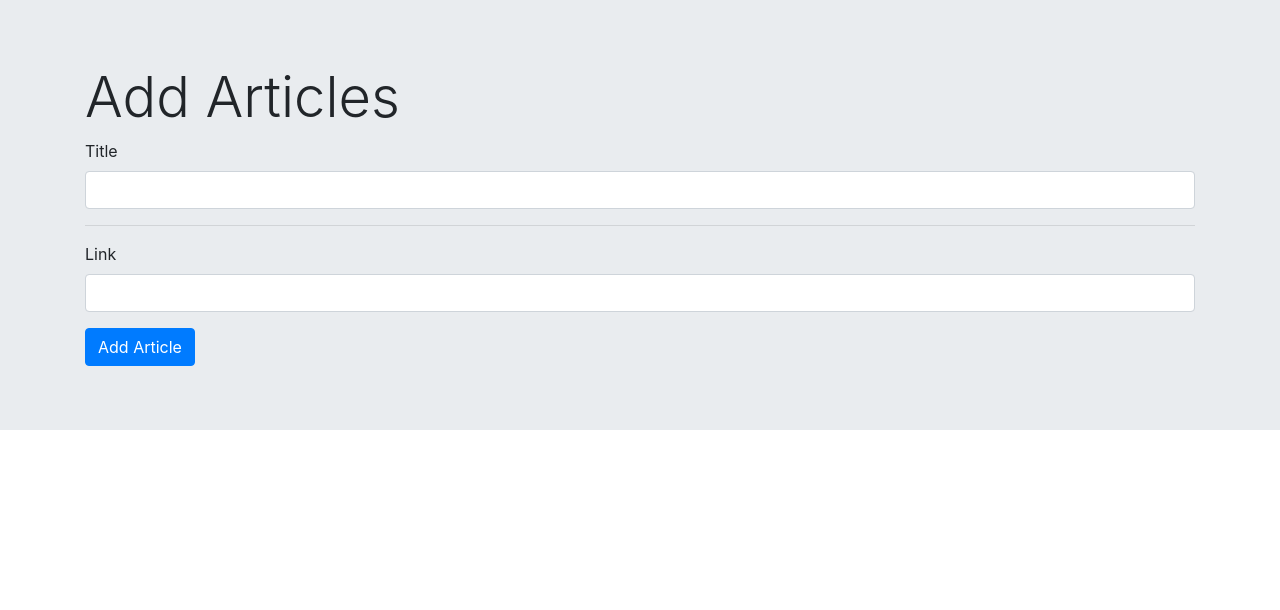
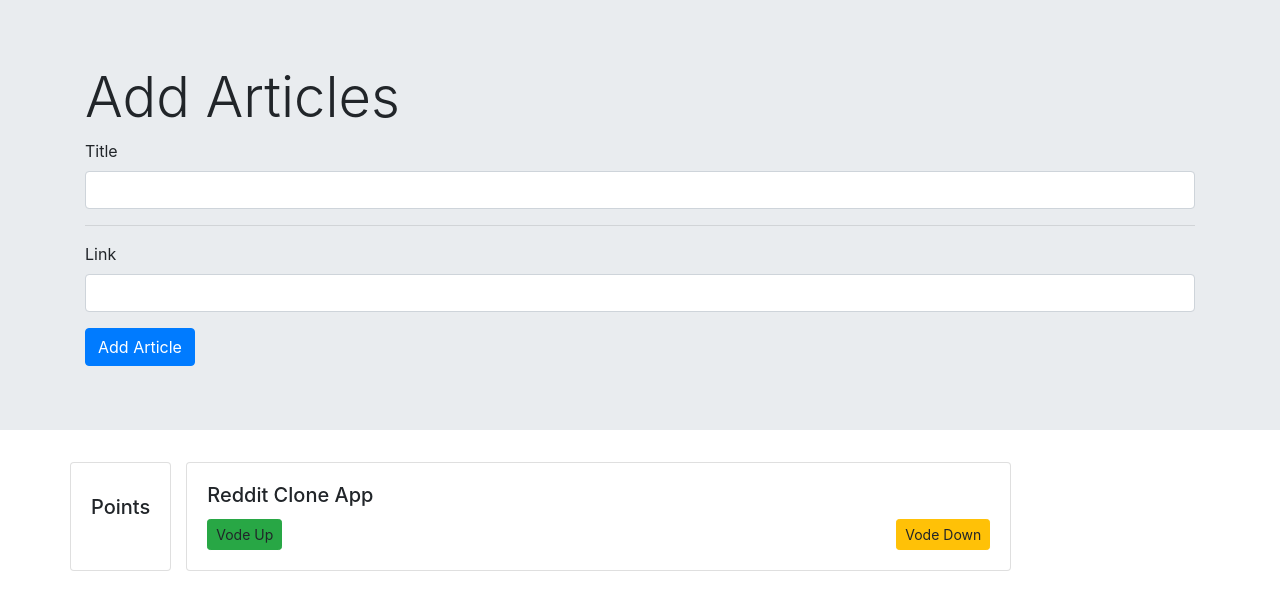
Before and after one commit to awaismirza/redditclone, an Angular app: page / in a window 1280 px wide. Shown: the top 610 px of the page. Built offline with nearby package versions, Linux system fonts and the light colour scheme.

Commit message:
04 Chapter | 05 Added Article Componenet UI and added Vote Up And Down Video

```diff
--- a/src/app/app.component.html
+++ b/src/app/app.component.html
@@ -13,5 +13,5 @@
       <button class="btn btn-primary" (click)="addArticle(newTitle, newLink)">Add Article</button>
     </div>
 </div>
-
+<app-article></app-article>
 <router-outlet></router-outlet>
--- a/src/app/app.module.ts
+++ b/src/app/app.module.ts
@@ -3,10 +3,12 @@
 
 import { AppRoutingModule } from './app-routing.module';
 import { AppComponent } from './app.component';
+import { ArticleComponent } from './article/article.component';
 
 @NgModule({
   declarations: [
-    AppComponent
+    AppComponent,
+    ArticleComponent,
   ],
   imports: [
     BrowserModule,
--- /dev/null
+++ b/src/app/article/article.component.html
@@ -0,0 +1,19 @@
+<div class="container">
+    <div class="row">
+        <div class="card">
+            <div class="card-body">
+              <h5 class="card-title">{{value}}</h5>
+              <h5 class="card-title">Points</h5>
+            </div>
+          </div>
+      <div class="col-9">
+          <div class="card">
+              <div class="card-body">
+                <h5 class="card-title">{{title}}</h5>
+                  <a class="btn btn-success btn-sm float-left">Vode Up</a>
+                <a class="btn btn-warning btn-sm float-right">Vode Down</a>
+              </div>
+            </div>
+      </div>
+    </div>
+  </div>
--- /dev/null
+++ b/src/app/article/article.component.ts
@@ -0,0 +1,31 @@
+import { Component, OnInit, HostBinding } from '@angular/core';
+
+@Component({
+  selector: 'app-article',
+  templateUrl: './article.component.html',
+  styleUrls: ['./article.component.sass']
+})
+export class ArticleComponent implements OnInit {
+  @HostBinding('attr.class') cssClass = 'row';
+  votes: number;
+  title: string;
+  link: string;
+
+  constructor() {
+    this.title = 'Reddit Clone App';
+    this.votes = 10;
+    this.link = 'http://redditcloneapp.com';
+   }
+
+   voteUp(){
+     this.votes += 1;
+   }
+
+   voteDown(){
+     this.votes -= 1;
+   }
+
+  ngOnInit() {
+  }
+
+}
```
Also changed, not shown: src/app/article/article.component.sass (added), 1 other file (tests, documents, lock files or other folders).
